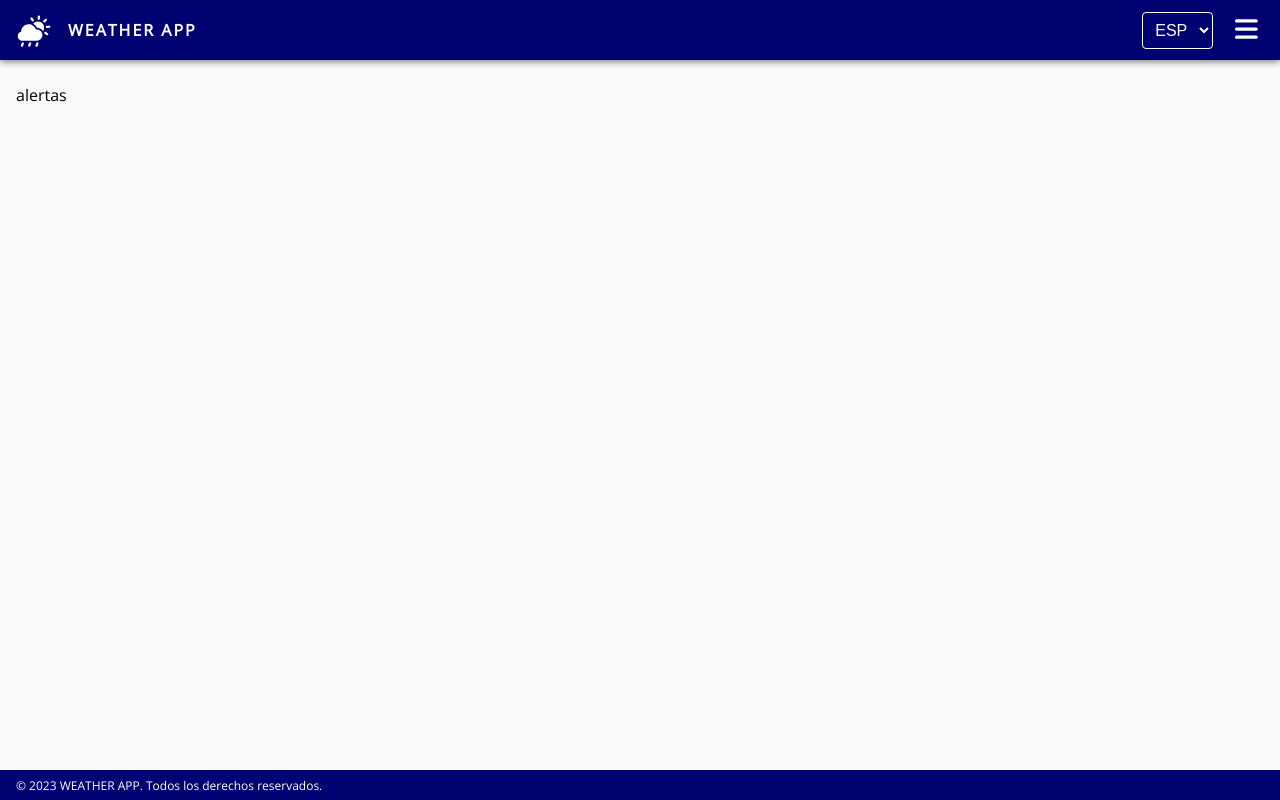
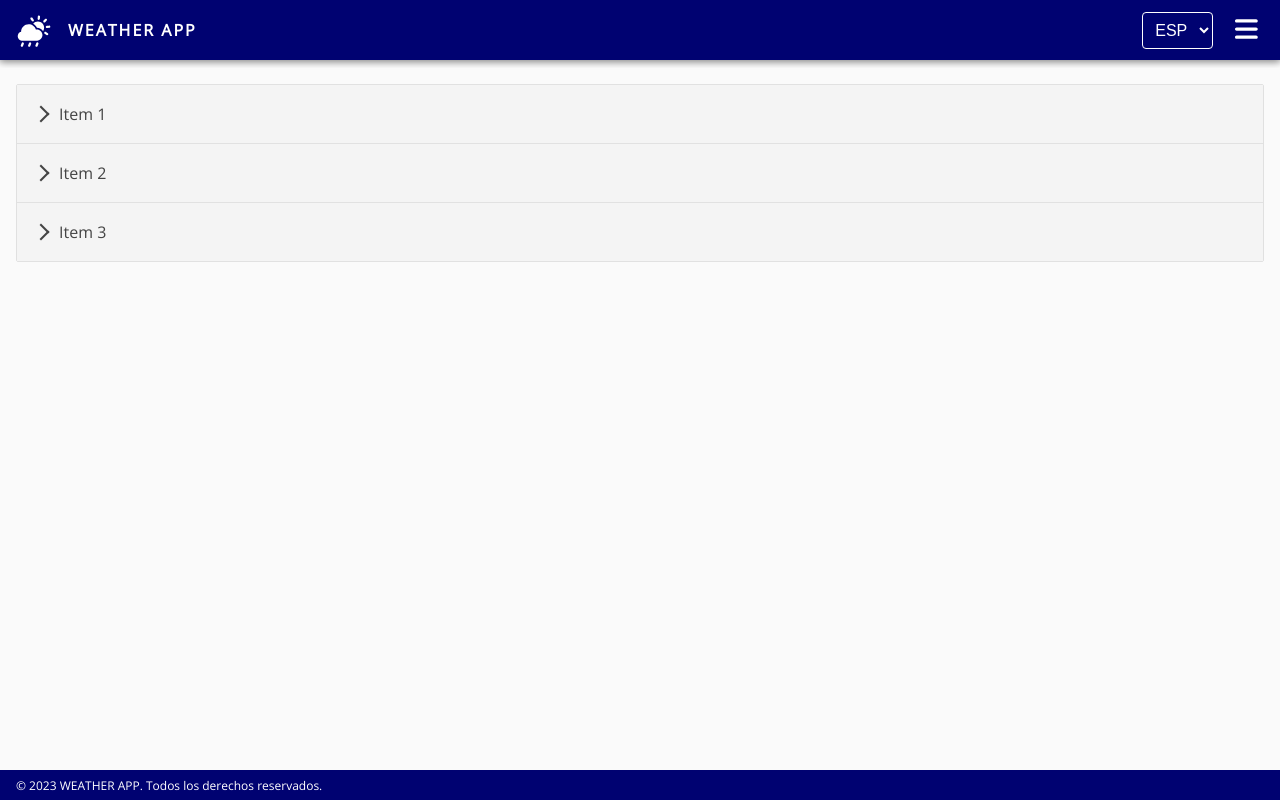
Before and after one commit to marcorm91/weather-app, a React (Create React App) app: page /alerts in a window 1280 px wide. Built offline with nearby package versions, Linux system fonts and the light colour scheme; no server answers.

Commit message:
add: prepared accordion component

```diff
--- a/package.json
+++ b/package.json
@@ -13,6 +13,7 @@
     "i18next": "^22.5.1",
     "node-sass": "^7.0.3",
     "react": "^18.2.0",
+    "react-accessible-accordion": "^5.0.0",
     "react-dom": "^18.2.0",
     "react-i18next": "^12.3.1",
     "react-router-dom": "^6.14.1",
--- /dev/null
+++ b/src/components/weather-accordion/WeatherAccordion.js
@@ -0,0 +1,46 @@
+import React from 'react'
+import { WeatherAccordionStyled } from './WeatherAccordionStyled'
+import { Accordion, AccordionItem, AccordionItemHeading, AccordionItemButton, AccordionItemPanel } from 'react-accessible-accordion'
+import 'react-accessible-accordion/dist/fancy-example.css'
+
+const WeatherAccordion = () => {
+
+  return (
+    <WeatherAccordionStyled>
+      <Accordion>
+        <AccordionItem>
+          <AccordionItemHeading>
+            <AccordionItemButton>
+              Item 1
+            </AccordionItemButton>
+          </AccordionItemHeading>
+          <AccordionItemPanel>
+            Contenido del Item 1
+          </AccordionItemPanel>
+        </AccordionItem>
+        <AccordionItem>
+          <AccordionItemHeading>
+            <AccordionItemButton>
+              Item 2
+            </AccordionItemButton>
+          </AccordionItemHeading>
+          <AccordionItemPanel>
+            Contenido del Item 2
+          </AccordionItemPanel>
+        </AccordionItem>
+        <AccordionItem>
+          <AccordionItemHeading>
+            <AccordionItemButton>
+              Item 3
+            </AccordionItemButton>
+          </AccordionItemHeading>
+          <AccordionItemPanel>
+            Contenido del Item 3
+          </AccordionItemPanel>
+        </AccordionItem>
+      </Accordion>
+    </WeatherAccordionStyled>
+  )
+}
+
+export default WeatherAccordion
--- /dev/null
+++ b/src/components/weather-accordion/WeatherAccordionStyled.js
@@ -0,0 +1,11 @@
+import styled from "styled-components";
+
+export const WeatherAccordionStyled = styled.div`
+  .accordion{
+    .accordion__item{
+      .accordion__button{
+        width: auto;
+      }
+    }
+  }
+`
--- a/src/components/weather-tabs/WeatherTabs.js
+++ b/src/components/weather-tabs/WeatherTabs.js
@@ -1,4 +1,3 @@
-// WeatherTabs.js
 import React from 'react'
 import { WeatherTabsStyled } from './WeatherTabsStyled'
 
--- a/src/pages/weather-alerts/WeatherAlerts.js
+++ b/src/pages/weather-alerts/WeatherAlerts.js
@@ -1,10 +1,11 @@
 import React from 'react'
 import { WeatherAlertsStyled } from './WeatherAlertsStyled'
+import WeatherAccordion from '../../components/weather-accordion/WeatherAccordion'
 
 const WeatherAlerts = () => {
   return (
     <WeatherAlertsStyled>
-      alertas
+      <WeatherAccordion />
     </WeatherAlertsStyled>
   )
 }
```
Also changed, not shown: 1 other file (tests, documents, lock files or other folders).
